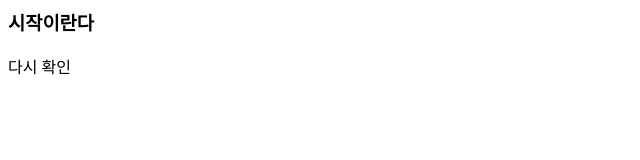
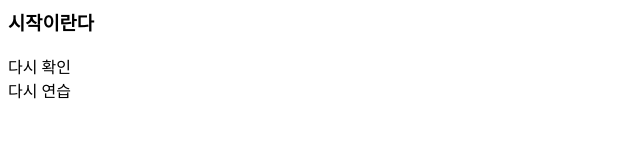
Before and after one commit to jeonsh1220/jhg1927, a plain HTML site: page index.html in a window 1280 px wide. Shown: the full height of the page, 0-640 px from the left. Drawn offline with Linux system fonts and the light colour scheme.

Commit message:
ver03_index.html master 다시 연습

```diff
--- a/index.html
+++ b/index.html
@@ -3,5 +3,6 @@
 	<body>
 		<h3> 시작이란다 </h3>
 		<div> 다시 확인 </div>
+		<div> 다시 연습 </div>
 	</body>
 </html>
```
